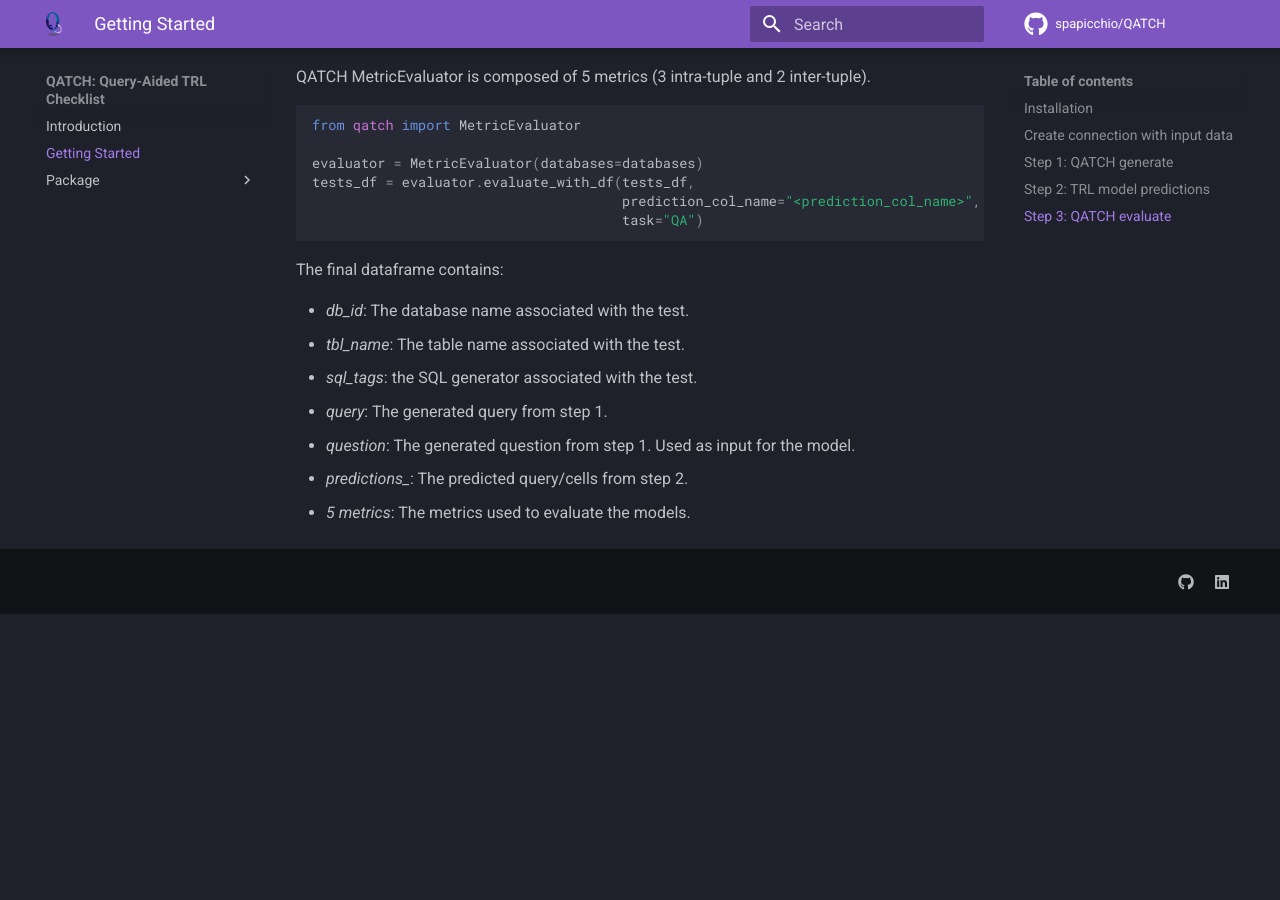
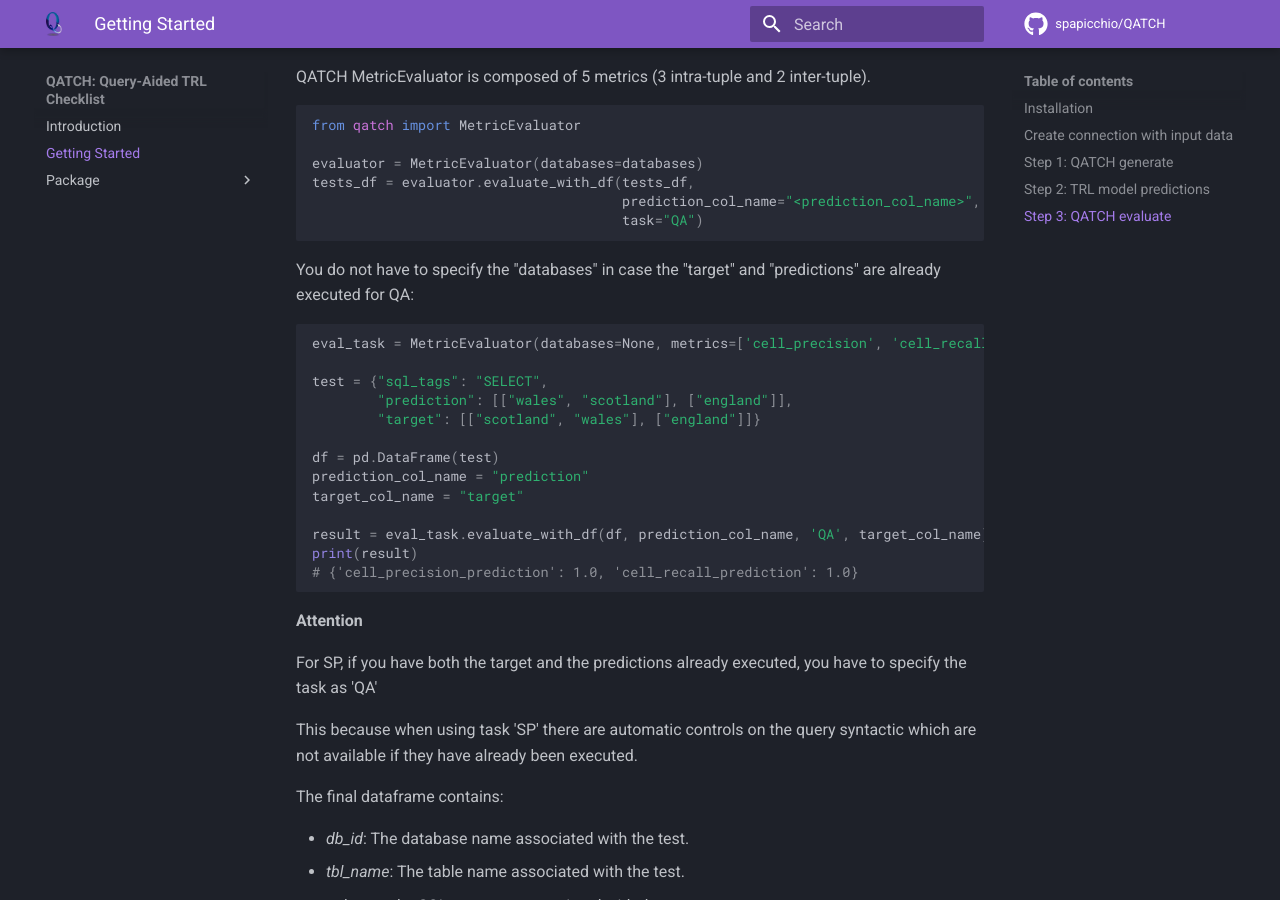
Before and after one commit to spapicchio/QATCH, an MkDocs documentation site: the page built from docs/getting_started.md, in a window 1280 px wide and 900 px high, scrolled down 3210 px. Built offline with MkDocs 1.6.1 and Material for MkDocs 9.7.7, drawn with Linux system fonts in a browser that asks for light colours; comment, search, counter and statistics services are not loaded; before the commit the page ends 3823 px from its top, so only the background shows below that.

Commit message:
doc(Getting Started) update documentation

````diff
--- a/docs/getting_started.md
+++ b/docs/getting_started.md
@@ -56,6 +56,7 @@ db_id = 'olympic'
 # create database connection
 db = SingleDatabase(db_path=db_save_path, db_name=db_id, tables=db_tables, table2primary_key=table2primary_key)
 ```
+
 This class will create the sqlite database in "db_save_path/db_id/db_id.sqlite".
 
 Once you have the database stored in this format "db_save_path/db_id/db_id.sqlite",
@@ -92,7 +93,6 @@ The tests_df dataframe contains:
 - *sql_tags*: the SQL generator used to create the test.
 - *query*: The generated query. Used to evaluate the model.
 - *question*: The generated question associated with the query. Used as input for the model.
-
 
 ## Step 2: TRL model predictions
 
@@ -137,6 +137,7 @@ from qatch.models import LLama2_QA
 model = LLama2_QA(model_name="meta-llama/Llama-2-7b-chat-hf",
                   hugging_face_token="your_hugging_face_token")
 ```
+
 The tests_df dataframe after the prediction phase contains:
 
 - *db_id*: The database name associated with the test.
@@ -158,6 +159,34 @@ tests_df = evaluator.evaluate_with_df(tests_df,
                                       prediction_col_name="<prediction_col_name>",
                                       task="QA")
 ```
+
+You do not have to specify the "databases" in case the "target" and "predictions" are already executed for QA:
+
+```python
+eval_task = MetricEvaluator(databases=None, metrics=['cell_precision', 'cell_recall'])
+
+test = {"sql_tags": "SELECT",
+        "prediction": [["wales", "scotland"], ["england"]],
+        "target": [["scotland", "wales"], ["england"]]}
+
+df = pd.DataFrame(test)
+prediction_col_name = "prediction"
+target_col_name = "target"
+
+result = eval_task.evaluate_with_df(df, prediction_col_name, 'QA', target_col_name)
+print(result)
+# {'cell_precision_prediction': 1.0, 'cell_recall_prediction': 1.0}
+```
+
+**Attention**
+
+For SP, if you have both the target and the predictions already executed, you have to specify the task as 'QA'
+
+This because when using task 'SP' there are automatic controls on the query syntactic which are not available if they have
+already been executed.
+
+
+
 The final dataframe contains:
 
 - *db_id*: The database name associated with the test.
````
Also changed, not shown: 1 other file.
